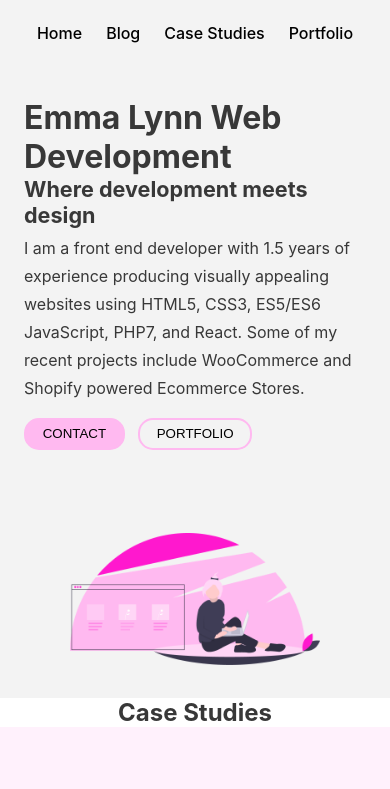
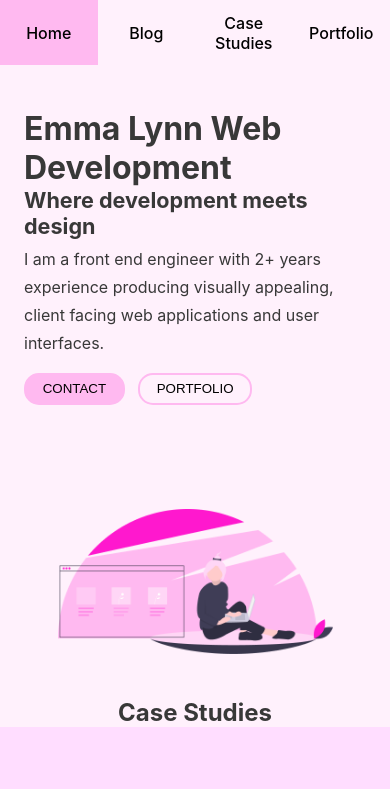
Before and after one commit to emmalynnn97/Emma-New-Website, a React (Create React App) app: page / in a window 390 px wide. Shown: the top 789 px of the page. Built offline with nearby package versions, Linux system fonts and the light colour scheme; grey boxes are pictures that could not be loaded.

Commit message:
make things more responsive with mui usemediaquery

```diff
--- a/package.json
+++ b/package.json
@@ -3,6 +3,7 @@
   "version": "0.1.0",
   "private": true,
   "dependencies": {
+    "@material-ui/core": "^4.11.1",
     "@testing-library/jest-dom": "^5.11.4",
     "@testing-library/react": "^11.1.0",
     "@testing-library/user-event": "^12.1.10",
--- a/src/App.css
+++ b/src/App.css
@@ -14,35 +14,11 @@ form > div > div > input{
   .nav{
     justify-content: center !important;
   }
-  .top-copy-container{
-    width:80% !important;
-  }
 }
-@media (max-width:480px){
-  .emma-image{
-    width:250px !important;
-  }
-  .top-container{
-    height:75vh !important;
-  }
-  .case-study{
-    margin:1em 0 !important;
-    height:425px !important;
-    width:275px !important;
-  }
+@media (max-width:500px){
+
   .blog-post{
     margin:1em 0 !important;
-  }
-  .nav{
-    justify-content: center !important;
-    padding:0px !important;
-  }
-  .top-copy-container{
-    width:100% !important;
-  }
-  .nav-link{
-    padding:.5em .75em !important;
-    font-size:1em !important;
   }
   .top-heading{
     font-size:2em !important;
@@ -53,9 +29,6 @@ form > div > div > input{
   .footer-tagline{
     font-size:1em !important;
   }
-  form{
-    width:100% !important;
-  }
   .footer-tagline,.footer-icon-container{
     margin:0 auto !important;
   }
--- a/src/App.js
+++ b/src/App.js
@@ -6,9 +6,9 @@ import Contact from './Contact'
 import BlogPosts from './BlogPosts'
 import Footer from './Footer'
 function App() {
-  const emmaGray = '#f3f3f3'
+  const emmaPink = '#FFF1FC'
   return (
-    <div style={{background:emmaGray}} className="App">
+    <div style={{background:emmaPink}} className="App">
       <Nav/>
       <Top/>
       <CaseStudies/>
--- a/src/CaseStudies.js
+++ b/src/CaseStudies.js
@@ -3,12 +3,12 @@ import CaseStudy from './CaseStudy'
 const CaseStudies = () => {
     return (
         <>
-        <h2 style={{background:'white', textAlign:'center'}}>Case Studies</h2>
+        <h2 style={{ textAlign:'center' }}>Case Studies</h2>
         <div
             className='case-study-container'
             style={{
                 padding: '3em 0',
-                background: '#FFF1FC',
+                background: '#fdf',
                 width: '100%',
                 overflow: 'hidden',
                 display: 'flex',
--- a/src/CaseStudy.js
+++ b/src/CaseStudy.js
@@ -1,17 +1,19 @@
 import React from 'react'
 import ButtonSecondary from './ButtonSecondary'
 import  useSlideIn  from './hooks/useSlideIn'
+import useMediaQuery from '@material-ui/core/useMediaQuery';
 const CaseStudy = ({ image, title, description }) => {
     const itemRef = useSlideIn({ itemOffsetY:20, itemTransition:'.3s ease-in-out' })
+    const isDesktop = !useMediaQuery('(max-width:500px)')
     return (
         <div
             ref = { itemRef }
             className='case-study'
             style={
                 {
-                    height: '450px',
-                    width: '300px',
-                    margin: '1em 3em',
+                    height: isDesktop ? 450 : 425,
+                    width: isDesktop ? 300 : '80%',
+                    margin: isDesktop ? '1em 3em' : '1em 0',
                     background: 'white',
                 }
             }>
--- a/src/Contact.js
+++ b/src/Contact.js
@@ -1,31 +1,69 @@
 import React from 'react'
 import useContactForm from './CustomHooks'
-
+import useMediaQuery from '@material-ui/core/useMediaQuery';
 export default function Contact() {
     const { inputs, handleInputChange, handleSubmit } = useContactForm()
+    const isDesktop = !useMediaQuery('(max-width:500px)')
     return (
             <div className='form-container' style={{ width: '100%', height: '33vh', background:'#f3f3f3', padding:'1em 0'}}>
-                <form onSubmit={handleSubmit} style={{ background:'pink', display: 'flex', alignItems: 'center', justifyContent:'center', flexDirection: 'column', height: '100%', width:'70%', margin:'0 auto' }}>
-                    <h2 style={{ textAlign: 'center' }}>Contact</h2>
+                <form
+                onSubmit={handleSubmit}
+                style={{
+                    background:'pink',
+                    display: 'flex',
+                    alignItems: 'center',
+                    justifyContent:'center',
+                    flexDirection: 'column',
+                    height: '100%',
+                    width:isDesktop ? '70%' : '100%',
+                    margin:'0 auto'
+                    }}>
+                    <h2
+                    style={{ textAlign: 'center' }}>Contact</h2>
                     <div style={{ display: 'flex' }}>
-                        <div style={{ display: 'flex', flexDirection: 'column' }}>
+                        <div
+                        style={{ display: 'flex', flexDirection: 'column' }}>
                             <label>Name</label>
-                            <input value={inputs.firstName} onChange={handleInputChange} name='firstName' type="text" required />
+                            <input
+                            value={inputs.firstName}
+                            onChange={handleInputChange}
+                            name='firstName'
+                            type="text"
+                            required
+                            />
                         </div>
-                        <div style={{ display: 'flex', flexDirection: 'column' }}>
+                        <div
+                        style={{ display: 'flex', flexDirection: 'column' }}>
                             <label>Email Address</label>
-                            <input value={inputs.email} onChange={handleInputChange} name='email' type="text" />
+                            <input
+                            value={inputs.email}
+                            onChange={handleInputChange}
+                            name='email'
+                            type="text"
+                            />
                         </div>
                     </div>
 
                     <div style={{ display: 'flex' }}>
-                        <div style={{ display: 'flex', flexDirection: 'column' }}>
+                        <div
+                        style={{ display: 'flex', flexDirection: 'column' }}>
                             <label>Subject</label>
-                            <input value={inputs.subject} onChange={handleInputChange} name='subject' type="text" required/>
+                            <input
+                            value={inputs.subject}
+                            onChange={handleInputChange}
+                            name='subject'
+                            type="text"
+                            required
+                            />
                         </div>
-                        <div style={{ display: 'flex', flexDirection: 'column' }}>
+                        <div
+                        style={{ display: 'flex', flexDirection: 'column' }}>
                             <label>Message</label>
-                            <textarea value={inputs.message} onChange={handleInputChange} name='message' required/>
+                            <textarea
+                            value={inputs.message}
+                            onChange={handleInputChange}
+                            name='message'
+                            required/>
                         </div>
                     </div>
                      <input type="submit"/>
--- a/src/Nav.js
+++ b/src/Nav.js
@@ -1,6 +1,8 @@
 import React from 'react'
 import NavLink from './NavLink'
+import useMediaQuery from '@material-ui/core/useMediaQuery';
 const Nav = () => {
+    const isDesktop = !useMediaQuery('(max-width:500px)')
     return (
         <div
         className='nav'
@@ -10,7 +12,7 @@ const Nav = () => {
             display:'flex',
             justifyContent:'flex-end',
             alignItems:'center',
-            padding:'0em 1em',
+            padding:isDesktop ? '0em 1em' : '0',
         }}
         >
             <NavLink text='Home'/>
--- a/src/NavLink.js
+++ b/src/NavLink.js
@@ -1,7 +1,9 @@
 import React from 'react'
 import { useState } from 'react'
+import useMediaQuery from '@material-ui/core/useMediaQuery';
 const NavLink = ({ text }) => {
     const [bgColor, setBgColor] = useState('inherit')
+    const isDesktop = !useMediaQuery('(max-width:500px)')
     return (
         <span
         className='nav-link'
@@ -12,13 +14,14 @@ const NavLink = ({ text }) => {
         display:'flex',
         justifyContent:'center',
         alignItems:'center',
-        padding:'.5em 2.25em',
+        padding:isDesktop ? '.5em 2.25em' : '0',
         cursor:'pointer',
         fontWeight:'500',
-        fontSize:'1.25em',
+        fontSize:isDesktop ? '1.25em' : '1em',
         backgroundColor:bgColor,
         transition:'.2s ease',
         textAlign:'center',
+        width:isDesktop ? 'auto' : '25%'
         }}>
             {text}
         </span>
--- a/src/Top.js
+++ b/src/Top.js
@@ -1,7 +1,9 @@
 import React from 'react'
 import emmaIllustration from './emma-website-illustration.png'
 import TopCopy from './TopCopy'
+import useMediaQuery from '@material-ui/core/useMediaQuery';
 const Top = () => {
+    const isMobile = useMediaQuery('(max-width:500px)')
     return (
         <div
         className='top-container'
@@ -16,11 +18,14 @@ const Top = () => {
             <TopCopy
             heading='Emma Lynn Web Development'
             subheading='Where development meets design'
-            body='I am a front end developer with 1.5 years of experience producing visually appealing websites using HTML5, CSS3, ES5/ES6 JavaScript, PHP7, and React. Some of my recent projects include WooCommerce and Shopify powered Ecommerce Stores.'
+            body='I am a front end engineer with 2+ years experience producing visually appealing, client facing web applications and user interfaces.'
             />
             <img
             className='emma-image'
-            style={{width:'400px',margin:'0 1.5em'}}
+            style={{
+                width:!isMobile ? '400px' : '275px',
+                margin:'0 1em'
+            }}
             alt="Emma Lynn Web Development illustration"
             src={emmaIllustration}/>
         </div>
--- a/src/TopCopy.js
+++ b/src/TopCopy.js
@@ -1,9 +1,16 @@
 import React from 'react'
 import ButtonPrimary from './ButtonPrimary'
 import ButtonSecondary from './ButtonSecondary'
+import useMediaQuery from '@material-ui/core/useMediaQuery';
 const TopCopy = ({ heading, subheading, body }) => {
+    const isDesktop = !useMediaQuery('(max-width:500px)')
     return (
-        <div className='top-copy-container' style={{margin:'0 1.5em', width:'50%'}}>
+        <div
+        className='top-copy-container'
+        style={{
+            margin:'0 1.5em',
+            width:isDesktop ? '50%' : 'auto'
+        }}>
                 <h1
                     className='top-heading'
                     style={{fontSize:'2.5em'}}>
```
